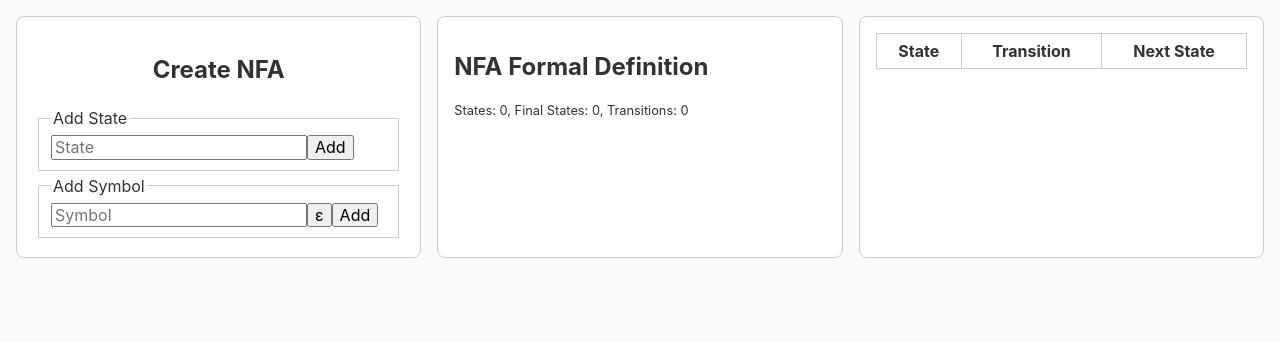
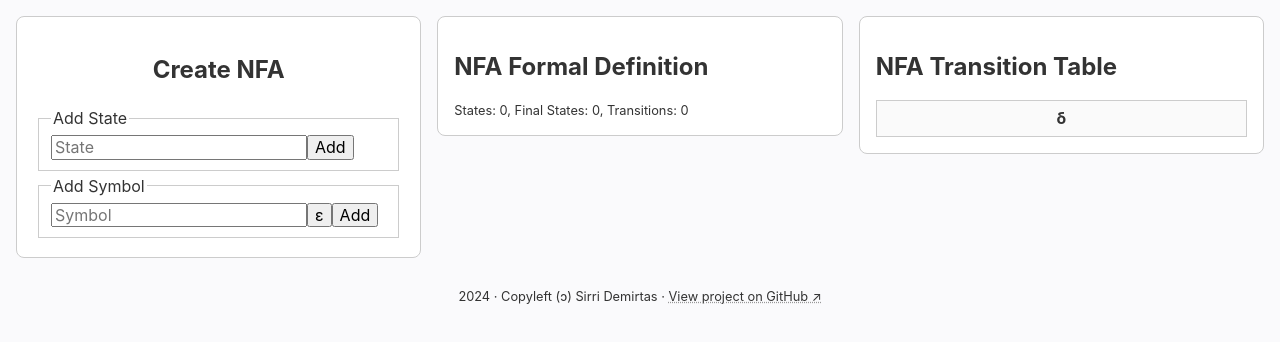
Before and after one commit to sirridemirtas/nfa-to-dfa-converter, a React (Create React App) app: page / in a window 1280 px wide. Shown: the top 342 px of the page. Built offline with nearby package versions, Linux system fonts and the light colour scheme.

Commit message:
Bug fixes and improvements

```diff
--- a/src/App.css
+++ b/src/App.css
@@ -18,6 +18,7 @@ code {
 .app {
   display: flex;
   flex-direction: row;
+  align-items: flex-start;
   flex-wrap: wrap;
   gap: 16px;
   padding: 16px;
@@ -54,3 +55,24 @@ code {
   border: 1px solid #ccc;
   padding: 8px;
 }
+
+.app .tableNFA th,
+.app .tableNFA tbody tr td:first-child {
+  font-weight: bold;
+  text-align: center;
+  background: #fafafa;
+}
+
+footer {
+  width: 100%;
+  text-align: center;
+  padding: 16px;
+  font-size: 0.8em;
+}
+
+footer a {
+  text-decoration: underline;
+  text-decoration-style: dotted;
+  text-decoration-color: #999;
+  color: inherit;
+}
--- a/src/App.js
+++ b/src/App.js
@@ -207,6 +207,7 @@ function App() {
                       placeholder="Symbol"
                     />
                     <button
+                      type="button"
                       onClick={(e) => {
                         e.preventDefault();
                         document.getElementById("input_symbol_add").value = "ε";
@@ -214,7 +215,7 @@ function App() {
                     >
                       ε
                     </button>
-                    <button>Add</button>
+                    <button type="submit">Add</button>
                   </fieldset>
                 </form>
               </td>
@@ -368,6 +369,17 @@ function App() {
 
       <FormalDefinitionNFA />
       <TransitionTableNFA />
+
+      <footer>
+        2024{" · "}Copyleft (ɔ) Sirri Demirtas{" · "}
+        <a
+          href="https://github.com/sirridemirtas/nfa-to-dfa-converter"
+          target="_blank"
+          rel="noreferrer"
+        >
+          View project on GitHub ↗
+        </a>
+      </footer>
     </div>
   );
 }
--- a/src/components/FormalDefinitionNFA.js
+++ b/src/components/FormalDefinitionNFA.js
@@ -9,12 +9,16 @@ export const FormalDefinitionNFA = () => {
       <h2>NFA Formal Definition</h2>
       {state.states.length > 0 && (
         <p>
-          <b>Q</b>: {state.states.join(", ")}
+          <b>Q</b>: {"{"}
+          {state.states.join(", ")}
+          {"}"}
         </p>
       )}
       {state.alphabet.length > 0 && (
         <p>
-          <b>Σ</b>: {state.alphabet.join(", ")}
+          <b>Σ</b>: {"{"}
+          {state.alphabet.join(", ")}
+          {"}"}
         </p>
       )}
       {state.startState && (
@@ -27,7 +31,9 @@ export const FormalDefinitionNFA = () => {
       )}
       {state.finalStates.length > 0 && (
         <p>
-          <b>F</b>: {state.finalStates.join(", ")}
+          <b>F</b>: {"{"}
+          {state.finalStates.join(", ")}
+          {"}"}
         </p>
       )}
       {state.transitions.length > 0 && (
--- a/src/components/TransitionTableNFA.js
+++ b/src/components/TransitionTableNFA.js
@@ -4,22 +4,38 @@ import { AppContext } from "../store/Context";
 export const TransitionTableNFA = () => {
   const { state } = useContext(AppContext);
 
+  const uniqueSymbols = [
+    ...new Set(state.transitions.map(([symbol]) => symbol)),
+  ];
+
+  const uniqueSourceStates = [
+    ...new Set(state.transitions.map(([, source]) => source)),
+  ];
+
   return (
     <div className="tableNFA">
+      <h2>NFA Transition Table</h2>
       <table>
         <thead>
           <tr>
-            <th>State</th>
-            <th>Transition</th>
-            <th>Next State</th>
+            <th>δ</th>
+            {uniqueSymbols.map((symbol) => (
+              <th key={symbol}>{symbol}</th>
+            ))}
           </tr>
         </thead>
         <tbody>
-          {state.transitions.map((transition, index) => (
-            <tr key={index}>
-              <td>{transition[1]}</td>
-              <td>{transition[0]}</td>
-              <td>{transition[2]}</td>
+          {uniqueSourceStates.map((source) => (
+            <tr key={source}>
+              <td>{source}</td>
+              {uniqueSymbols.map((symbol) => (
+                <td key={symbol}>
+                  {state.transitions
+                    .filter(([s, src, _t]) => s === symbol && src === source)
+                    .map(([_symbol, _source, target]) => target)
+                    .join(", ")}
+                </td>
+              ))}
             </tr>
           ))}
         </tbody>
```
